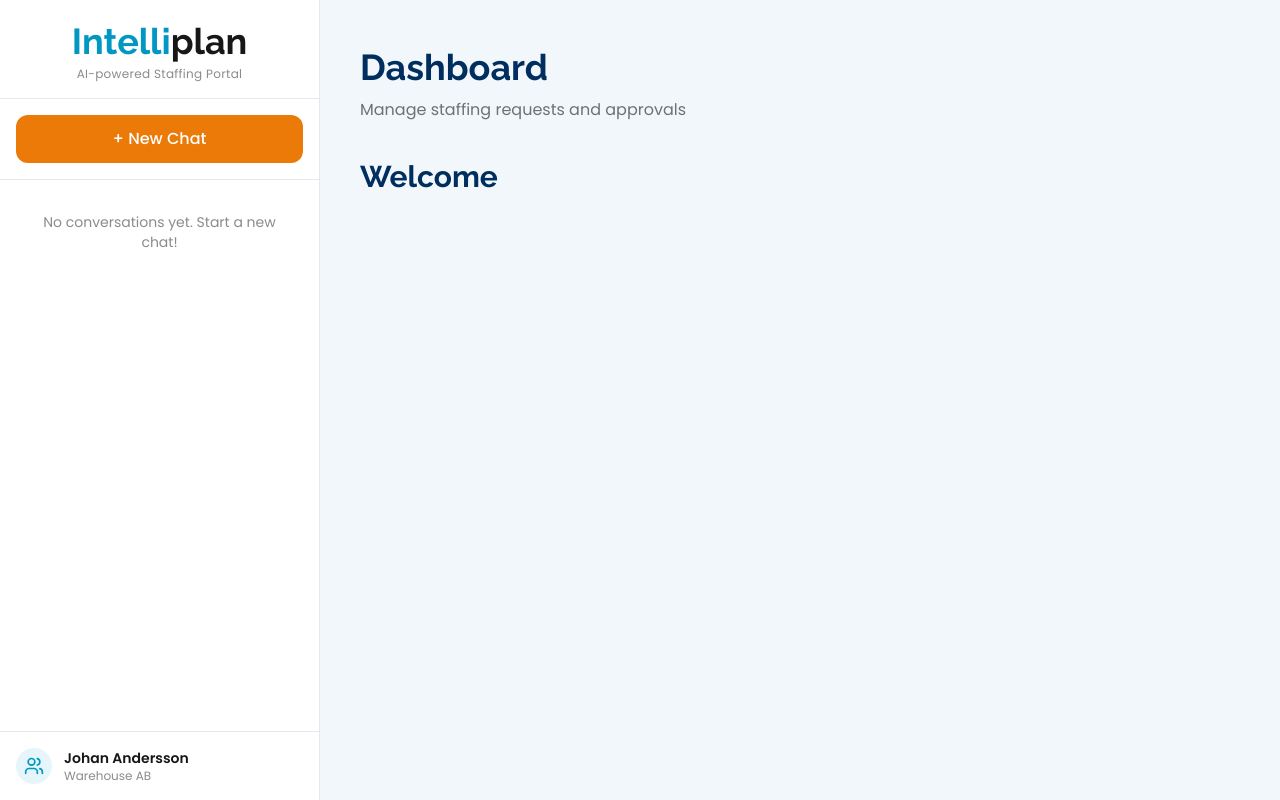
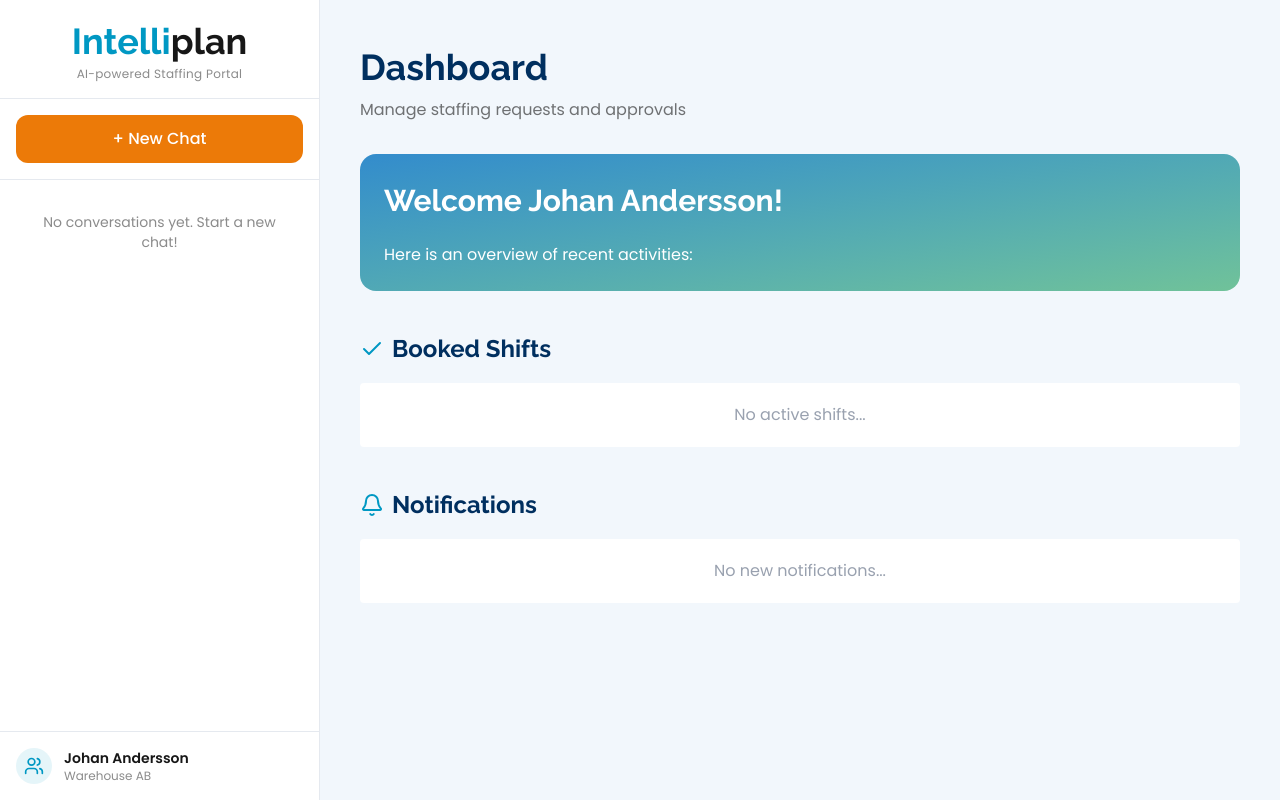
Before and after one commit to Mena-Saleh/Intelliplan-Hackathon, a Next.js app in the folder frontend/: page / in a window 1280 px wide. Built offline with nearby package versions, Linux system fonts and the light colour scheme.

Commit message:
Add sections and gradient

```diff
--- a/frontend/app/page.tsx
+++ b/frontend/app/page.tsx
@@ -3,6 +3,7 @@
 import { useState } from "react";
 import Sidebar from "@/src/components/sidebar";
 import {
+	Bell,
 	Clock,
 	CheckCircle,
 	XCircle,
@@ -19,6 +20,7 @@ import {
 interface Customer {
 	id: number;
 	name: string;
+	role: string;
 	department: Department;
 }
 
@@ -32,13 +34,12 @@ const customer: Customer =
 	{
 		id: 1,
 		name: "Johan Andersson",
+		role: "Warehouse AB",
 		department: {
 			competences: ["logistics", "customer relations"],
 			preferredConsultants: ["Hanna", "Kevin"]
 		}
 	}
-
-
 
 
 export default function DashboardPage() {
@@ -50,7 +51,7 @@ export default function DashboardPage() {
 		<div className="flex min-h-screen bg-background">
 			<Sidebar
 				variant="customer"
-				user={{ name: "Johan Andersson", role: "Warehouse AB" }}
+				user={{ name: customer.name, role: customer.role }}
 			/>
 
 			<main className="ml-80 flex-1 p-10">
@@ -59,10 +60,37 @@ export default function DashboardPage() {
 					Manage staffing requests and approvals
 				</p>
 
-				<section>
-					<h2>Welcome</h2>
+				<section className="space-y-5 p-6 rounded-2xl bg bg-gradient-to-br from-[hsla(205,60%,50%,1)] to-[hsla(150,40%,60%,1)]
+">
+					<h2 className="!text-white">Welcome {customer.name}!</h2>
+					<p className="text-white">Here is an overview of recent activities:</p>
 				</section>
 
+
+				<section className="space-y-5 mt-10">
+
+					<h3 className="flex items-center gap-2 mb-4 text-primary">
+						<Check className="w-6 h-6 text-primary" />
+						Booked Shifts
+					</h3>
+
+					<div className="flex justify-center p-5 bg-white rounded">
+						<span className="text-gray-400">No active shifts...</span>
+					</div>
+				</section>
+
+
+				<section className="space-y-5 mt-10">
+
+					<h3 className="flex items-center gap-2 mb-4 text-primary">
+						<Bell className="w-6 h-6 text-primary" />
+						Notifications
+					</h3>
+
+					<div className="flex justify-center p-5 bg-white rounded">
+						<span className="text-gray-400">No new notifications...</span>
+					</div>
+				</section>
 			</main>
 		</div>
 	);
```
Also changed, not shown: frontend/app/dashboard/page.tsx (line endings or trailing spaces).
